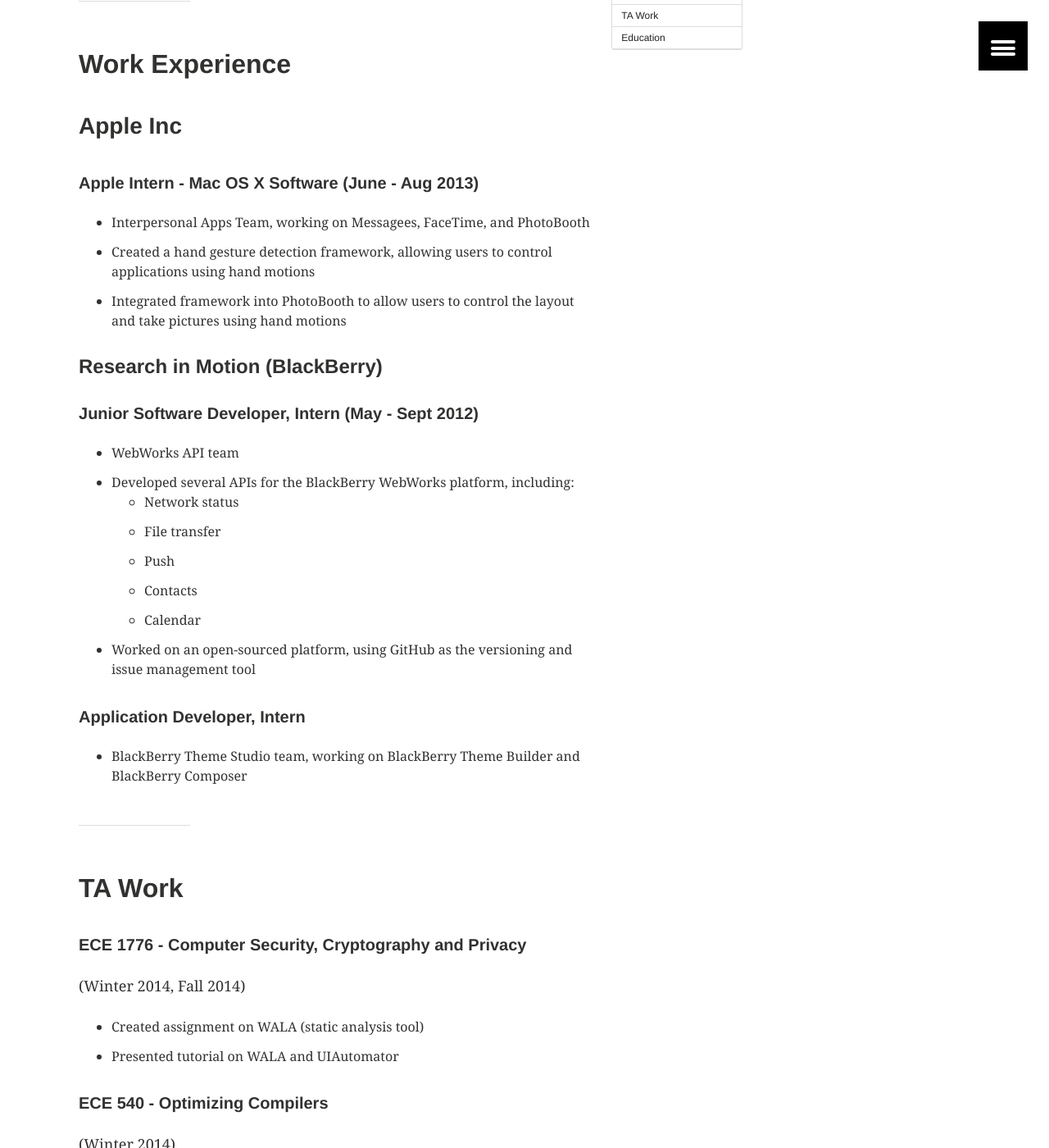
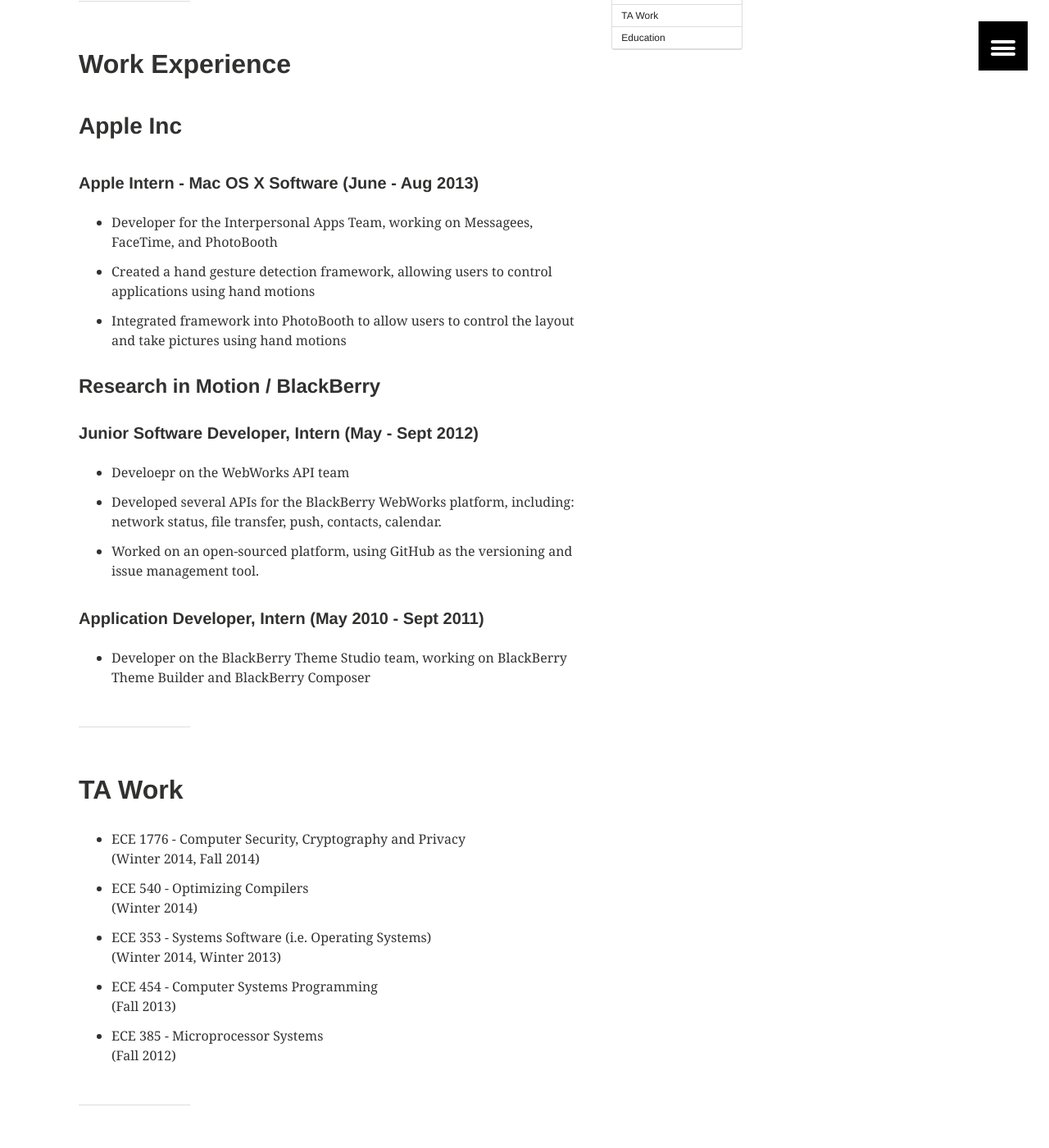
Before and after one commit to miwong/miwong.github.io, a Jekyll site: the page built from resume.md, in a window 1280 px wide and 1400 px high, scrolled down 301 px. Shown: the whole window at 82% size. Built offline with Jekyll 4.4.1, drawn with Linux system fonts in a browser that asks for light colours; some of the changed text lies outside the part shown.

Commit message:
Updating resume page

```diff
--- a/resume.md
+++ b/resume.md
@@ -21,59 +21,36 @@
 
 ##### Apple Intern - Mac OS X Software (June - Aug 2013)
 
-*   Interpersonal Apps Team, working on Messagees, FaceTime, and PhotoBooth
+*   Developer for the Interpersonal Apps Team, working on Messagees, FaceTime, and PhotoBooth
 *   Created a hand gesture detection framework, allowing users to control applications using hand motions
 *   Integrated framework into PhotoBooth to allow users to control the layout and take pictures using hand motions
 
-#### Research in Motion (BlackBerry)
+#### Research in Motion / BlackBerry
 
 ##### Junior Software Developer, Intern (May - Sept 2012)
 
-*   WebWorks API team
-*   Developed several APIs for the BlackBerry WebWorks platform, including:
-    *   Network status
-    *   File transfer
-    *   Push
-    *   Contacts
-    *   Calendar
-*   Worked on an open-sourced platform, using GitHub as the versioning and issue management tool
+*   Develoepr on the WebWorks API team
+*   Developed several APIs for the BlackBerry WebWorks platform, including:  network status, file transfer, push, contacts, calendar.
+*   Worked on an open-sourced platform, using GitHub as the versioning and issue management tool.
 
-##### Application Developer, Intern
+##### Application Developer, Intern (May 2010 - Sept 2011)
 
-*   BlackBerry Theme Studio team, working on BlackBerry Theme Builder and BlackBerry Composer
+*   Developer on the BlackBerry Theme Studio team, working on BlackBerry Theme Builder and BlackBerry Composer
 
 ---
 
 ## TA Work
 
-##### ECE 1776 - Computer Security, Cryptography and Privacy
-(Winter 2014, Fall 2014)
-
-* Created assignment on WALA (static analysis tool)
-* Presented tutorial on WALA and UIAutomator
-
-##### ECE 540 - Optimizing Compilers
-(Winter 2014)
-
-* Marked assignments and course project on compiler optimizations
-
-##### ECE 353 - Systems Software (i.e. OS)
-(Winter 2014, Winter 2013)
-
-* Helped students and marked students in lab
-* Created marking scripts and marked assignment on system calls
-
-##### ECE 454 - Computer Systems Programming
-(Fall 2013)
-
-* Helped students in lab
-* Marked assignments on performance analysis (gprof, gcov) and loop optimizations
-
-##### ECE 385 - Microprocessor Systems
-(Fall 2012)
-
-* Helped and marked students in lab
-* Marked course project (used Altera DE2 Board)
+*   ECE 1776 - Computer Security, Cryptography and Privacy
+    (Winter 2014, Fall 2014)
+*   ECE 540 - Optimizing Compilers
+    (Winter 2014)
+*   ECE 353 - Systems Software (i.e. Operating Systems)
+    (Winter 2014, Winter 2013)
+*   ECE 454 - Computer Systems Programming
+    (Fall 2013)
+*   ECE 385 - Microprocessor Systems
+    (Fall 2012)
 
 ---
 
```
Also changed, not shown: other parts of resume.md (+3 -2 lines), 1 other file.
